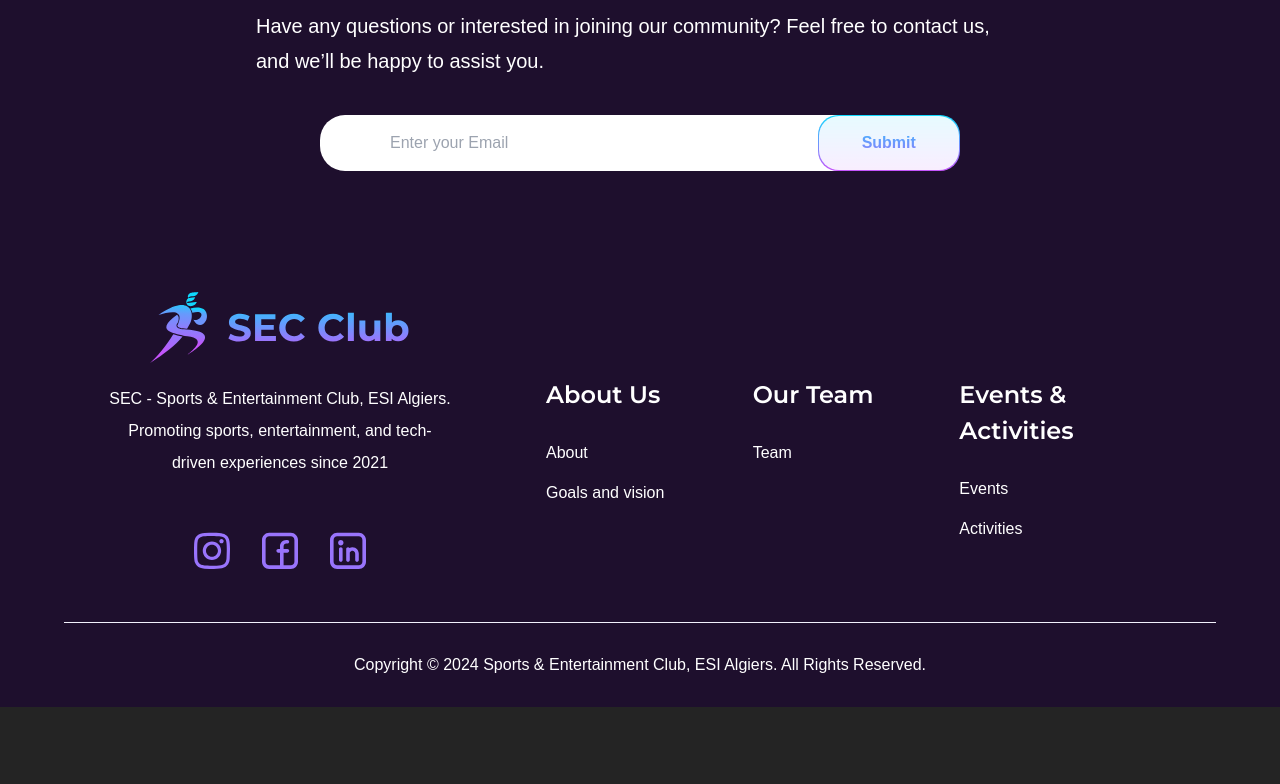
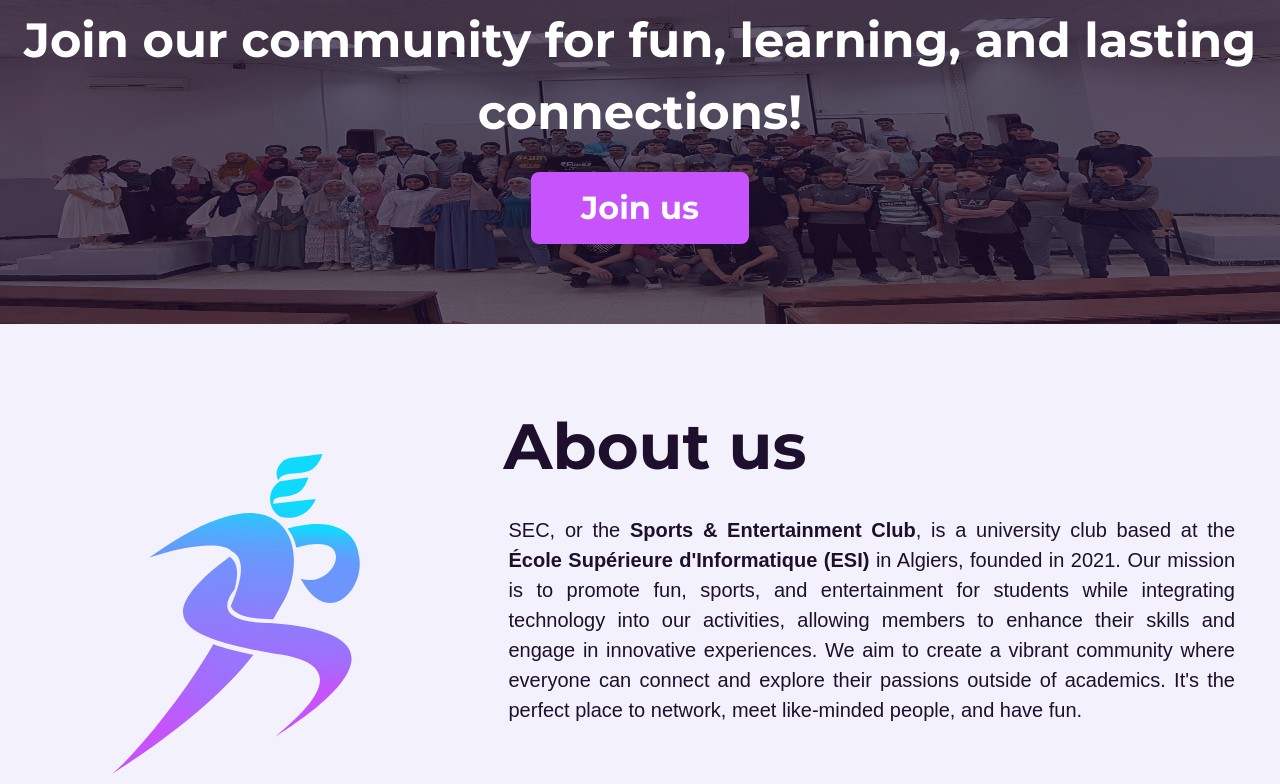
Before and after one commit to Sport-and-Entertainment-Club/sec-website-24, a React (Vite) app: page / in a window 1280 px wide. Shown: the part 476-1260 px from the top of the page. Before the commit the page ends 1183 px from the top, so only its background shows below. Built offline with nearby package versions, Linux system fonts and the light colour scheme; a web font is replaced by a local one.

Commit message:
done need to fix log and img problm

```diff
--- a/src/App.jsx
+++ b/src/App.jsx
@@ -2,12 +2,13 @@
 import Footer from "./components/layout/Footer";
 import Navbar from "./components/layout/Navbar";
 import GetInTouch from "./sections/GetInTouch";
+import AboutUs from "./sections/AboutUs";
 function App() {
   return (
     <div className="z-0 relative text-title bg-white md:bg-bg-white text-title-desktop flex flex-col mx-auto md:min-h-screen w-screen font-poppins">
       <div className="h-[50vh]"></div>
       <Navbar />
-      <GetInTouch />
+      <AboutUs/>
       <Footer />
     </div>
   );
--- /dev/null
+++ b/src/sections/AboutUs.jsx
@@ -0,0 +1,60 @@
+import React from "react";
+import logo from "../../public/assets/images//logo.svg"
+import img from "../../public/assets/images/sec.png"
+
+function AboutUsPage() {
+  return (
+    <div className="">
+<div className="relative bg-purple font-montserrat text-white h-[50vh] w-[100vw] flex items-center justify-center">
+  <img src={img} className="absolute inset-0 w-full h-full " alt="Background" />
+
+  <div className="absolute inset-0 bg-text opacity-70"></div>
+
+  <div className="z-10 text-center px-4">
+    <h1 className="font-montserrat font-bold text-[16px] md:text-[48px]">
+      Join our community for fun, learning, and lasting connections!
+    </h1>
+    <button className="z-30  w-[19vw] h-[7vh] mt-6 bg-pink text-white font-montserrat font-bold text-[15px] py-2 px-4  rounded-lg text-lg md:text-[32px] md:w-[17vw] md:h-[9vh]">
+      Join us
+    </button>
+  </div>
+</div>
+        <div className="flex flex-col py-[30px] px-[20px] sm:flex-row flex-center items-center justify-center">
+          <div className="mr-[4vw] mb-6 hidden md:block">
+            <img
+              src= {logo}
+              alt="SEC Logo"
+              className=" mt-[100px] w-[40vw] h-[40vh]"
+            />
+          </div>
+          <div className="text-[#1E0F2D]   w-[70vw] flex flex-center flex-col  ">
+          <h2 className="text-[32px] text-center md:text-start md:text-[64px] font-montserrat font-bold text-text mb-4">
+            About us
+          </h2>
+          <div className="mb-6 p-[5px] mr-[20px]">
+          <p className="text-[#1E0F2D] text-justify text-[12px] text-center  md:text-[20px] w-full text-center ">
+            SEC, or the <strong>Sports & Entertainment Club</strong>, is a
+            university club based at the <strong>École Supérieure
+            d'Informatique (ESI)</strong> in Algiers, founded in 2021. Our
+            mission is to promote fun, sports, and entertainment for students
+            while integrating technology into our activities, allowing members
+            to enhance their skills and engage in innovative experiences.
+            We aim to create a vibrant community where everyone can connect and
+            explore their passions outside of academics. It's the perfect place
+            to network, meet like-minded people, and have fun.
+          </p>
+          </div>
+          </div>
+          <div className="md:hidden w-[100%] flex items-center justify-center mr-14  mb-6 block">
+            <img
+              src= {logo}
+              alt="SEC Logo"
+              className="md:hidden  w-[30vw] h-[30vh]"
+            />
+          </div>
+        </div>
+      </div>
+  );
+}
+
+export default AboutUsPage;
```
Also changed, not shown: public/assets/images/Logo.svg (added), public/assets/images/sec.png (added).
